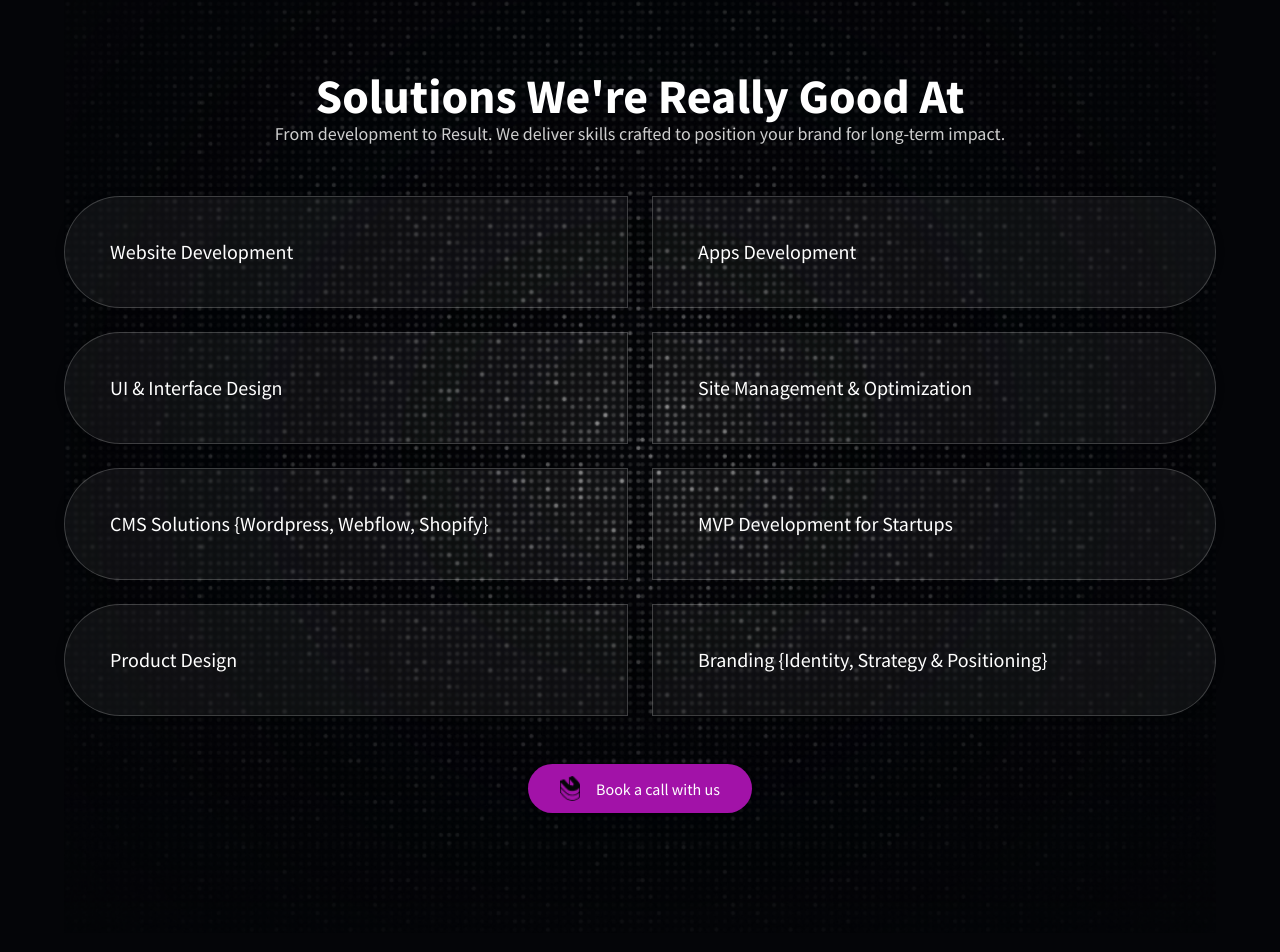
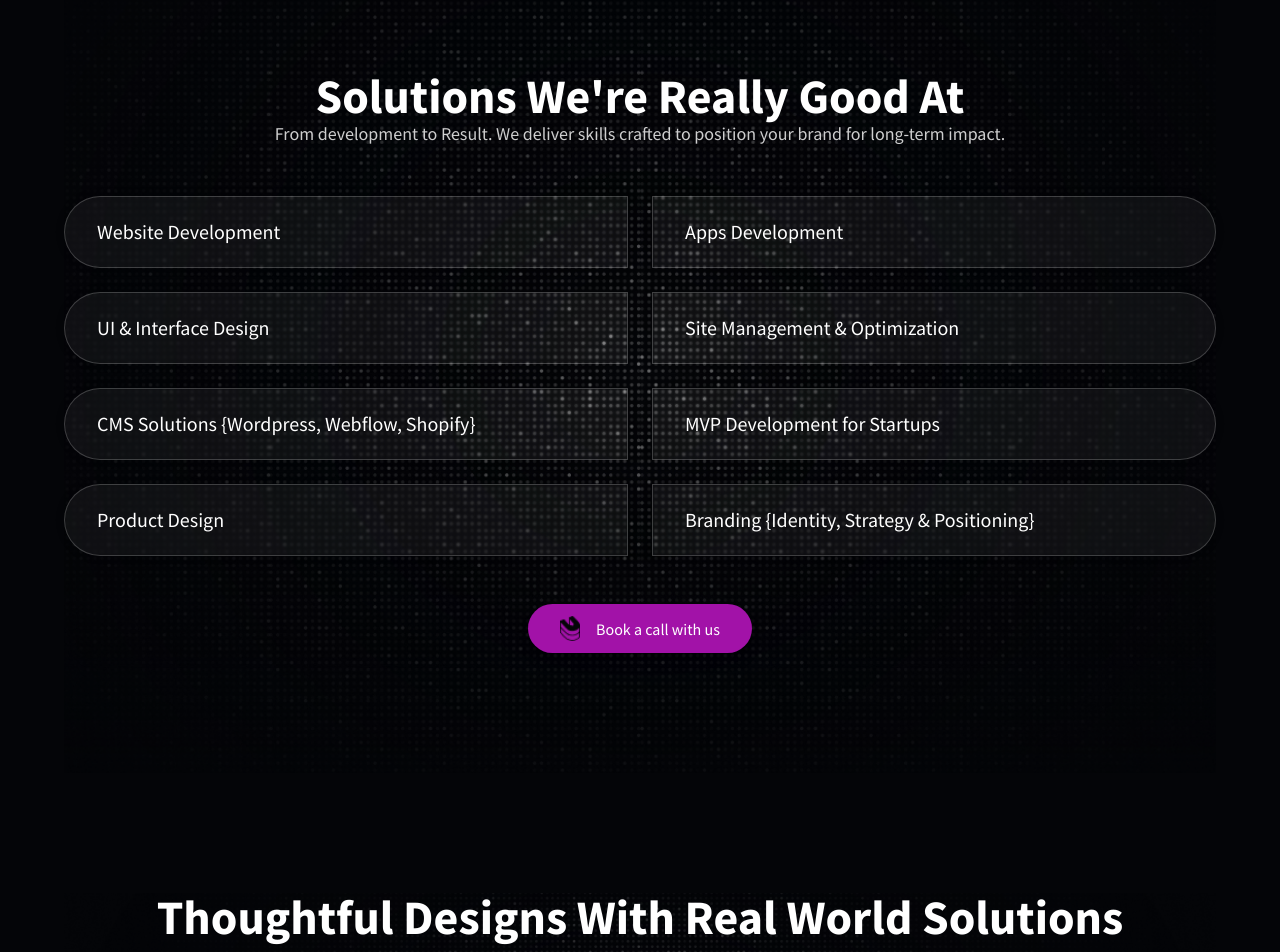
Before and after one commit to HenryEmmanuel06/unveilbrand, a Next.js app: page / in a window 1280 px wide. Shown: the part 2898-3850 px from the top of the page. Built offline with nearby package versions, Linux system fonts and the light colour scheme; no server answers; the database is empty.

Commit message:
services

```diff
--- a/src/components/ServicesSection.tsx
+++ b/src/components/ServicesSection.tsx
@@ -37,7 +37,7 @@ const ServicesSection = () => {
           return (
             <div
               key={idx}
-              className={`bg-white/5 px-8 py-5 md:px-[45px] md:py-[40px] text-white text-[16px] md:text-[20px] font-normal flex items-center justify-start shadow-md border border-[0.5px] border-[#FFFFFF33] border-opacity-10 backdrop-blur-[1px] ${borderRadius}`}
+              className={`bg-white/5 px-8 py-5 text-white text-[16px] md:text-[20px] font-normal flex items-center justify-start shadow-md border border-[0.5px] border-[#FFFFFF33] border-opacity-10 backdrop-blur-[1px] ${borderRadius}`}
               style={{
                 boxShadow: "0 0 10px rgba(0, 0, 0, 0.15)",
               }}
```
